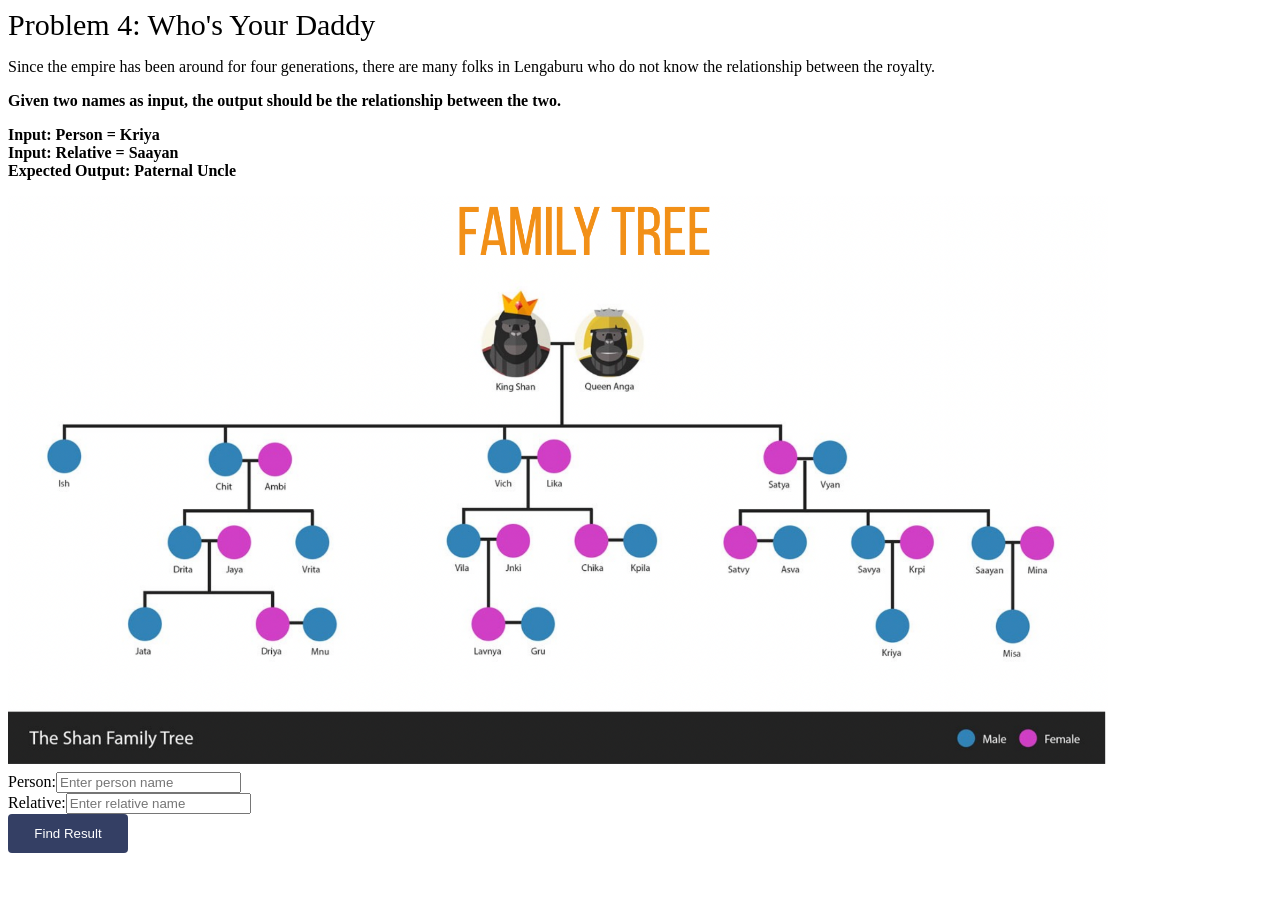
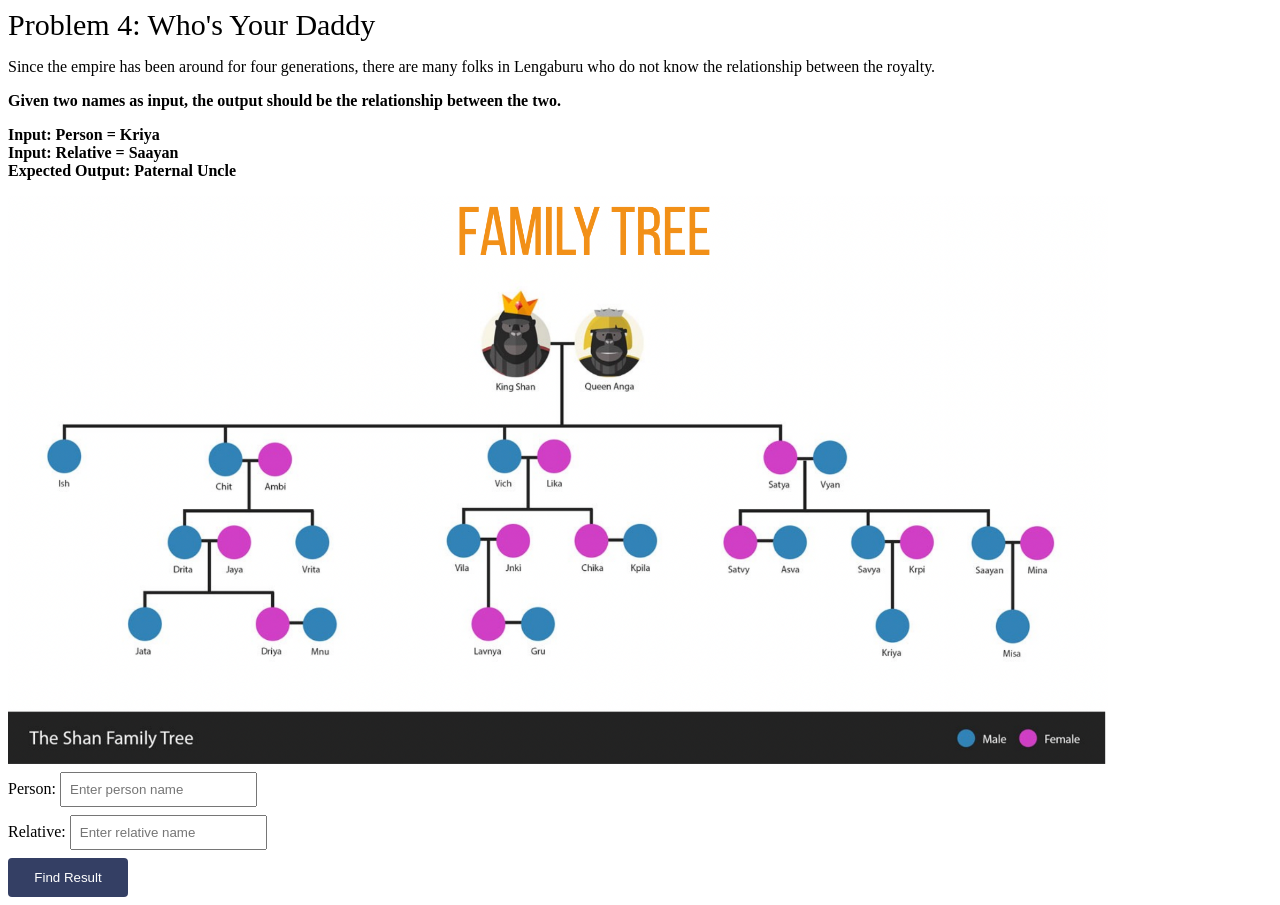
Before and after one commit to Gary-1606/family-tree, a React (Vite) app: page /result in a window 1280 px wide. Before the commit the page ends 861 px from the top, so only its background shows below. Built offline with nearby package versions, Linux system fonts and the light colour scheme.

Commit message:
Add style for input and info messages

```diff
--- a/src/pages/Result.tsx
+++ b/src/pages/Result.tsx
@@ -3,6 +3,9 @@ import React, { FunctionComponent, useState } from 'react';
 import ContextHeader from '../components/ContextHeader';
 import { familyNodes as data } from '@shared/assets/data';
 import { FamilyNode } from '@shared/interface/data.interface';
+import styled from 'styled-components';
+import { FontWeight, Spacing } from '@shared/styles/styles';
+import { Colors } from '@shared/styles/colors';
 
 export const Result: FunctionComponent = () => {
   const [person, setPerson] = useState<string>('');
@@ -17,7 +20,7 @@ export const Result: FunctionComponent = () => {
     // Filtering based on input names
     const validNames = [
       person.toLowerCase().trim(),
-      relative.trim().toLowerCase().trim(),
+      relative.toLowerCase().trim(),
     ];
     const persons = data.filter((datum) => {
       return validNames.includes(datum.name.toLowerCase().trim());
@@ -36,7 +39,6 @@ export const Result: FunctionComponent = () => {
     }
     setIsInputValid(true);
     getRelationship(persons);
-    e.preventDefault();
   };
 
   const getRelationship = (persons: FamilyNode[]) => {
@@ -213,7 +215,7 @@ export const Result: FunctionComponent = () => {
       <ContextHeader />
       <form onSubmit={(e) => handleSubmit(e)}>
         <label htmlFor="input-1">Person:</label>
-        <input
+        <S.Input
           placeholder="Enter person name"
           name="person"
           type="text"
@@ -224,7 +226,7 @@ export const Result: FunctionComponent = () => {
         />
         <br />
         <label htmlFor="input-2">Relative:</label>
-        <input
+        <S.Input
           placeholder="Enter relative name"
           name="relative"
           type="text"
@@ -234,12 +236,28 @@ export const Result: FunctionComponent = () => {
           onChange={(e) => setRelative(e.target.value)}
         />
         <br />
-        {!isInputValid && <div>{errorMsg}</div>}
-        {relationship && isInputValid && <div>{relationship}</div>}
+        {!isInputValid && <S.Info isSuccess={false}>{errorMsg}</S.Info>}
+        {relationship && isInputValid && (
+          <S.Info isSuccess={true}>{relationship}</S.Info>
+        )}
         <Button buttonText="Find Result" onBtnClick={(e) => handleSubmit(e)} />
       </form>
     </>
   );
 };
 
+const S = {
+  Input: styled.input`
+    padding: ${Spacing.u2};
+    margin-bottom: ${Spacing.u2};
+    margin-left: ${Spacing.u1};
+  `,
+  Info: styled.div<{ isSuccess: boolean }>`
+    color: ${({ isSuccess }) =>
+      isSuccess ? `${Colors.green.base}` : `${Colors.red.base}`};
+    font-weight: ${FontWeight.normal};
+    margin-bottom: ${Spacing.u2};
+  `,
+};
+
 export default Result;
--- a/src/shared/styles/colors.ts
+++ b/src/shared/styles/colors.ts
@@ -27,6 +27,6 @@ export const Colors = {
     base: '#000',
   },
   green: {
-    base: '#7ea787',
+    base: '#15ad36',
   },
 };
```
